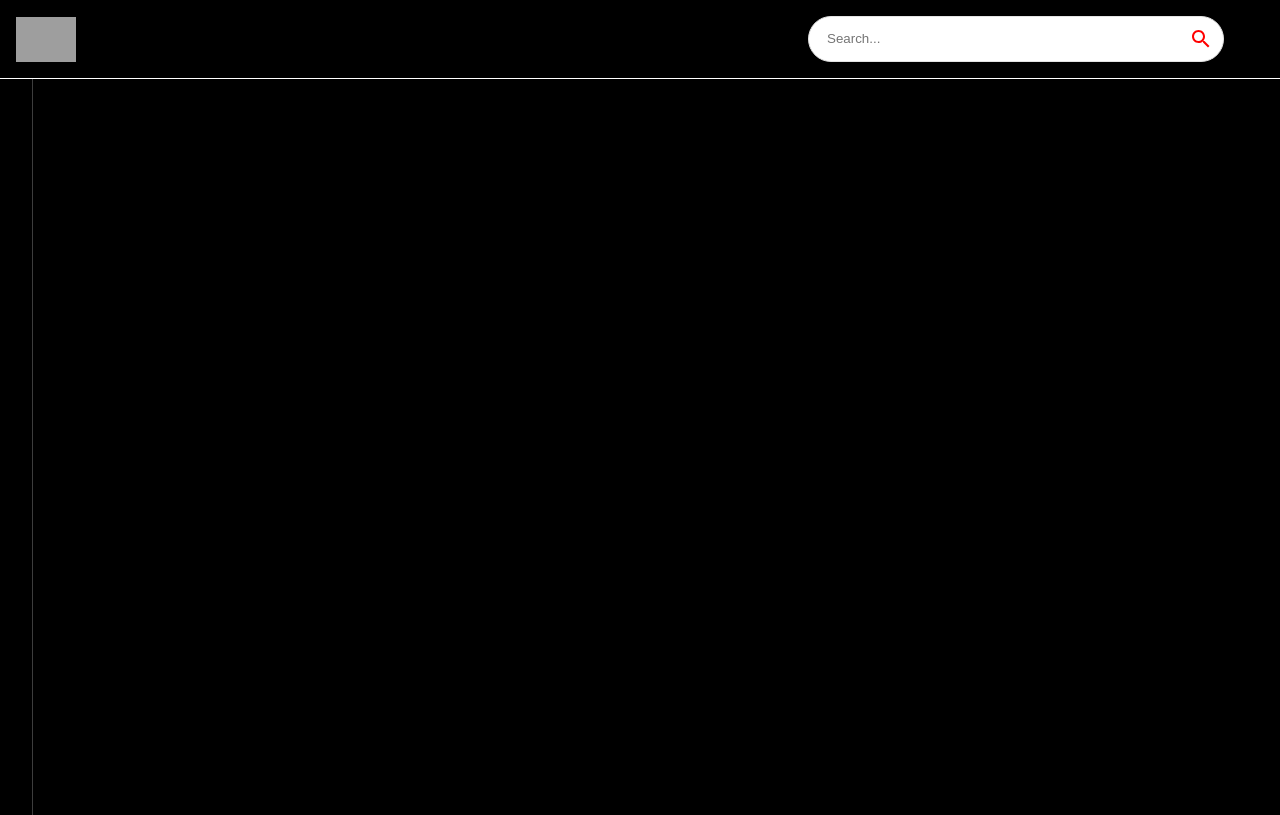
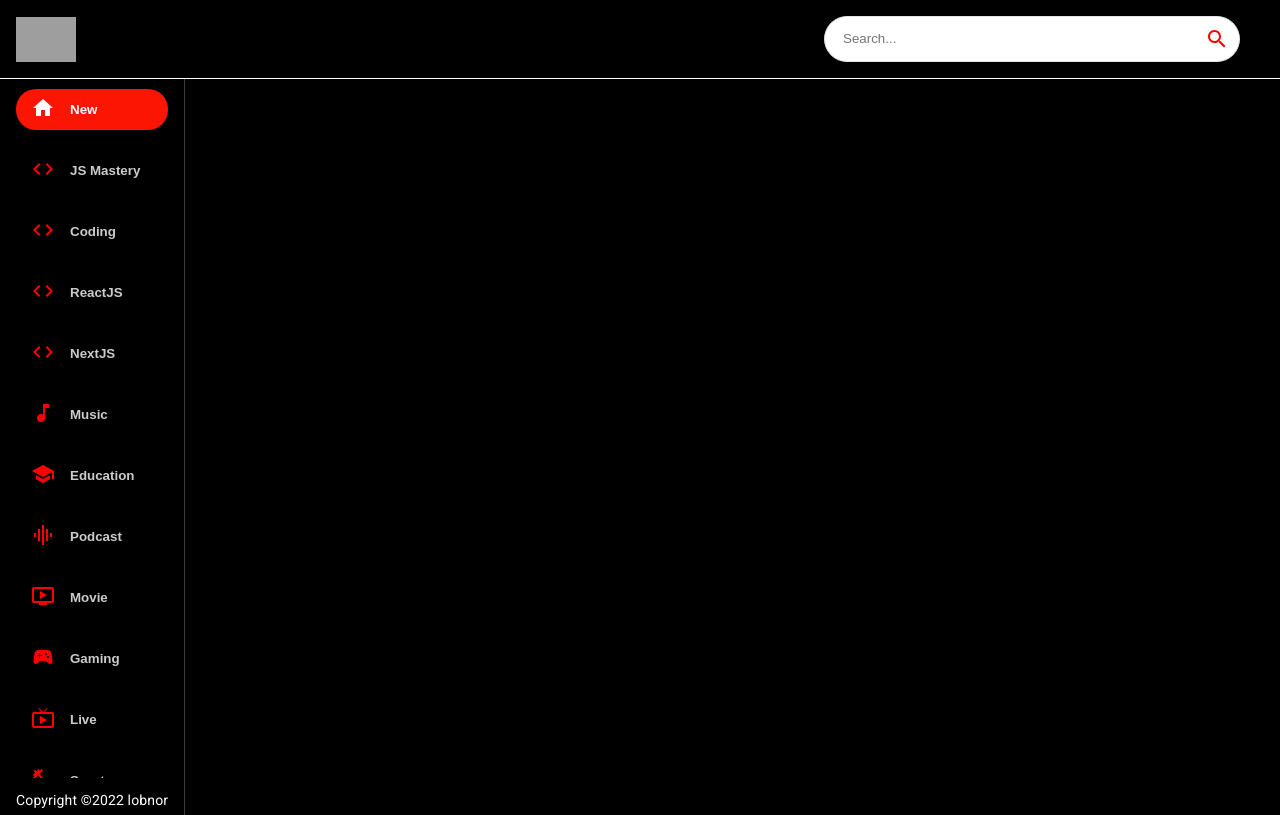
Before and after one commit to lobnor2/YoutubeClone2.0, a React (Create React App) app: page / in a window 1280 px wide. Built offline with nearby package versions, Linux system fonts and the light colour scheme; grey boxes are pictures that could not be loaded.

Commit message:
finished the side bar

```diff
--- a/src/components/Feed.jsx
+++ b/src/components/Feed.jsx
@@ -1,5 +1,6 @@
 import React, { useState, useEffect } from "react";
 import { Box, Stack, Typography } from "@mui/material";
+import Sidebar from "./Sidebar";
 
 const Feed = () => {
   return (
@@ -10,7 +11,16 @@
           borderRight: "1px solid #3d3d3d",
           px: { sx: 0, md: 2 },
         }}
-      ></Box>
+      >
+        <Sidebar />
+        <Typography
+          className="copyright"
+          variant="body2"
+          sx={{ mt: 1.5, color: "#fff" }}
+        >
+          Copyright &copy;2022 lobnor
+        </Typography>
+      </Box>
     </Stack>
   );
 };
--- a/src/components/SearchBar.jsx
+++ b/src/components/SearchBar.jsx
@@ -13,7 +13,7 @@
         border: "1px solid #e3e3e3",
         pl: 2,
         boxShadow: "none",
-        mr: { sm: 5 }, //margin right only on small devices
+        mr: { sm: 3 }, //margin right only on small devices
       }}
     >
       <input
--- /dev/null
+++ b/src/components/Sidebar.jsx
@@ -0,0 +1,41 @@
+import React from "react";
+import { Stack } from "@mui/material";
+import { categories } from "../utils/constants";
+
+const selectedCategory = "New";
+const Sidebar = () => (
+  <Stack
+    direction="row"
+    sx={{
+      overflowY: "auto",
+      height: { sx: "auto", md: "95%" },
+      flexDirection: { md: "column" },
+    }}
+  >
+    {categories.map((category) => (
+      <button
+        className="category-btn"
+        style={{
+          background: category.name === selectedCategory && "#FC1503",
+          color: "white",
+        }}
+        key={category.name}
+      >
+        <span
+          style={{
+            marginRight: "15px",
+            color: category.name === selectedCategory ? "white" : "red",
+          }}
+        >
+          {category.icon}
+        </span>
+        <span
+          style={{ opacity: category.name === selectedCategory ? "1" : "0.8" }}
+        >
+          {category.name}
+        </span>
+      </button>
+    ))}
+  </Stack>
+);
+export default Sidebar;
```
